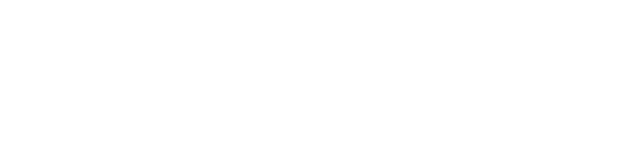
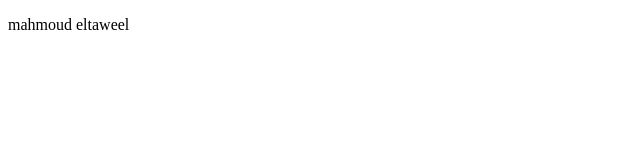
Before and after one commit to mahmoudeltaweel/Template_Two, a plain HTML site: page index.html in a window 1280 px wide. Shown: the whole page, without its empty margins (0-640 px from the left). Drawn offline with Linux system fonts and the light colour scheme.

Commit message:
frist push

```diff
--- a/index.html
+++ b/index.html
@@ -7,6 +7,6 @@
     <title>ksper</title>
 </head>
 <body>
-
+    <p>mahmoud eltaweel</p>
 </body>
 </html>
```
